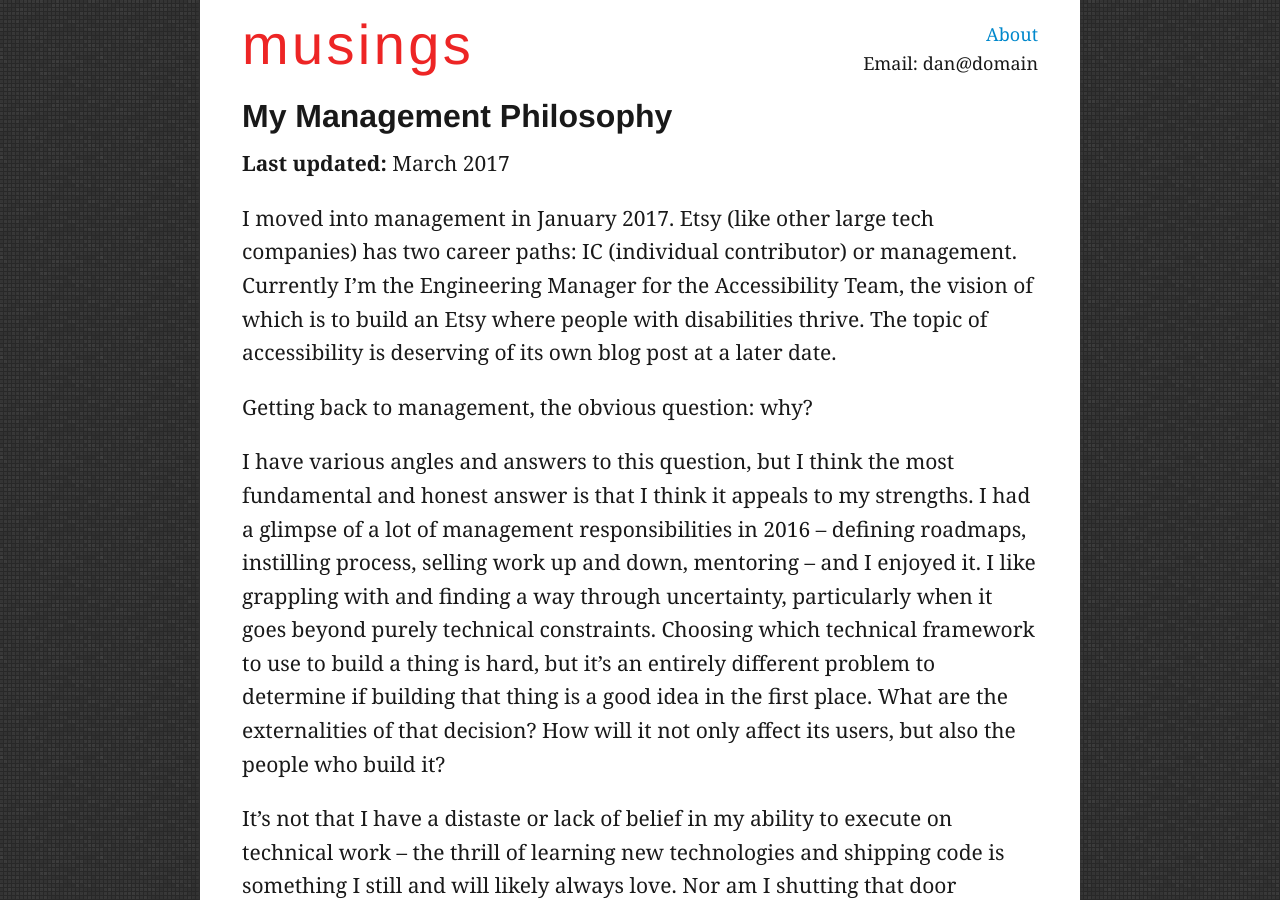
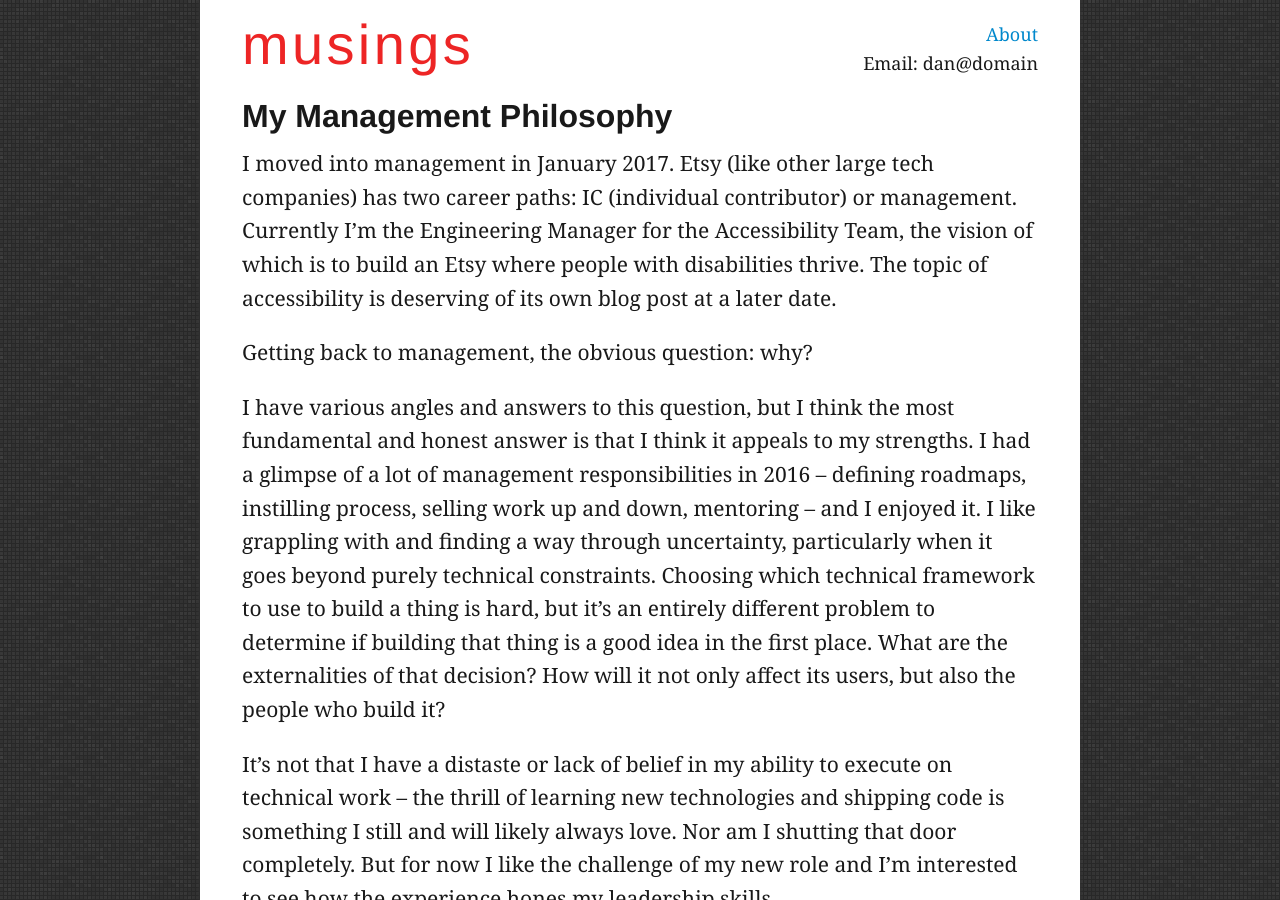
Before and after one commit to danielna/danielna.github.com, a Jekyll site: the page built from _posts/2017-03-24-my-management-philosophy.md, in a window 1280 px wide and 900 px high. Built offline with Jekyll 4.4.1, drawn with Linux system fonts in a browser that asks for light colours; nearby versions of some CDN libraries.

```diff
--- a/_posts/2017-03-24-my-management-philosophy.md
+++ b/_posts/2017-03-24-my-management-philosophy.md
@@ -2,12 +2,8 @@
 layout: post
 title: My Management Philosophy
 subtitle: Trust your smells
-permalink: /management-philosophy/
-redirect_from: "/2017/03/24/my-management-philosophy.html"
 tags: text
 ---
-
-**Last updated:** March 2017
 
 I moved into management in January 2017. Etsy (like other large tech companies) has
 two career paths: IC (individual contributor) or management. Currently I'm the
```
